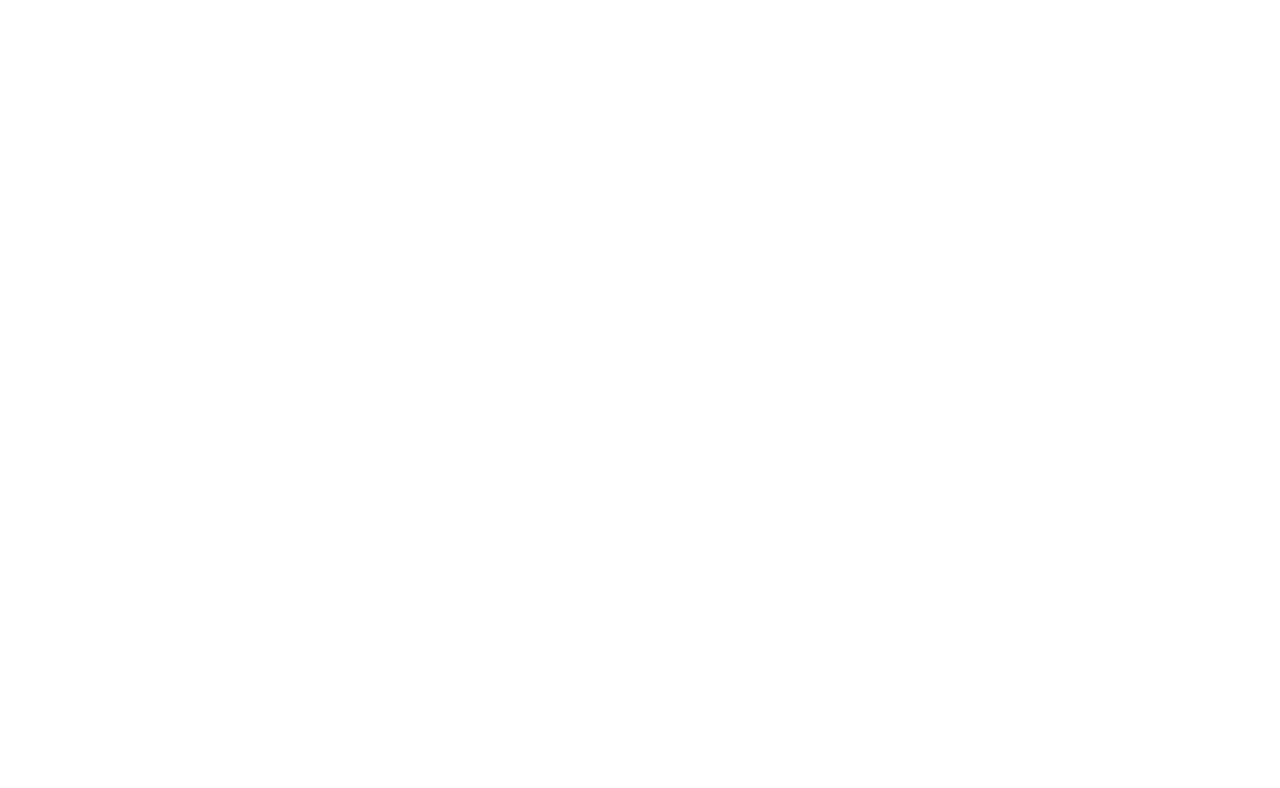
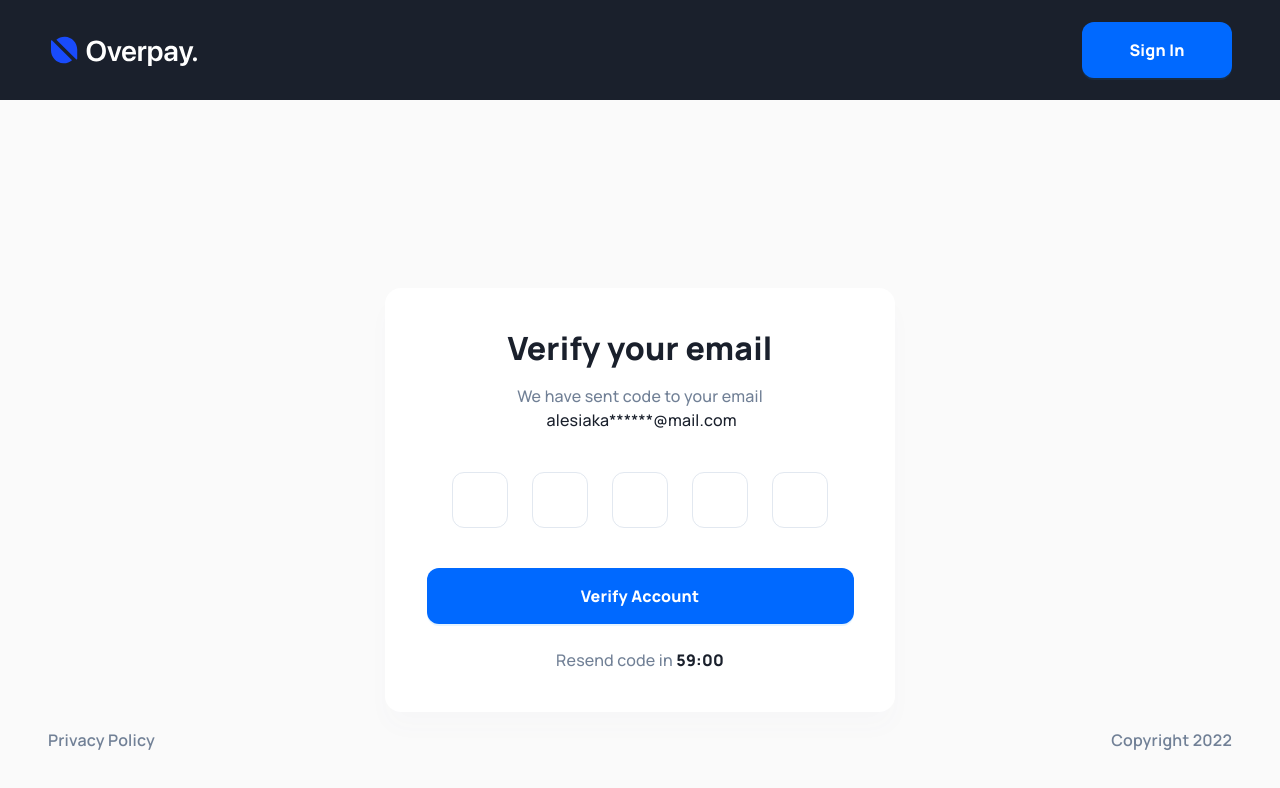
Before and after one commit to Akshay8122/react-component-practical, a React (Create React App) app: page /otp-auth in a window 1280 px wide. Before the commit this address had no page. Shown: the top 788 px of the page. Built offline with nearby package versions, Linux system fonts and the light colour scheme.

Commit message:
feat: Otp-authentication page added

```diff
--- a/package.json
+++ b/package.json
@@ -9,6 +9,7 @@
     "antd": "^5.8.2",
     "react": "^18.2.0",
     "react-dom": "^18.2.0",
+    "react-hot-toast": "^2.4.1",
     "react-router-dom": "^6.16.0",
     "react-scripts": "5.0.1",
     "sass": "^1.64.2",
--- a/src/App.js
+++ b/src/App.js
@@ -8,10 +8,13 @@ import SignUp from "./pages/SignUp";
 import SignIn from "./pages/SignIn";
 import ForgotPass from "./pages/ForgotPass";
 import HomePage from "./pages/HomePage";
-
+import OtpAuth from "./pages/OtpAuth";
+import { Toaster } from "react-hot-toast";
 function App() {
   return (
     <ConfigProvider theme={theme}>
+      <Toaster position="top-center" containerClassName="notify-toast" />
+
       <BrowserRouter>
         <div className="App">
           <Routes>
@@ -19,6 +22,7 @@ function App() {
             <Route path="/home" element={<HomePage />} />
             <Route path="/signup" element={<SignUp />} />
             <Route path="/forgotPass" element={<ForgotPass />} />
+            <Route path="otp-auth" element={<OtpAuth />} />
           </Routes>
         </div>
       </BrowserRouter>
--- a/src/App.scss
+++ b/src/App.scss
@@ -14,6 +14,10 @@
 .App-logo {
   height: 40vmin;
   pointer-events: none;
+}
+
+.notify-toast {
+  margin: 150px auto;
 }
 
 @media (prefers-reduced-motion: no-preference) {
--- a/src/components/Footer/Footer.scss
+++ b/src/components/Footer/Footer.scss
@@ -15,7 +15,8 @@
   padding: 0px 48px 48px 48px;
 }
 
-.forgotPass-footer {
+.forgotpass-footer,
+.otpauth-footer {
   display: flex;
   width: 100%;
   justify-content: space-between;
--- a/src/components/Input/Input.js
+++ b/src/components/Input/Input.js
@@ -6,8 +6,8 @@ const BaseInput = ({
   type,
   className,
   required,
+  name,
   maxLength,
-  minLength,
 }) => {
   return (
     <input
@@ -16,7 +16,7 @@ const BaseInput = ({
       className={className}
       required={required}
       maxLength={maxLength}
-      minLength={minLength}
+      name={name}
     />
   );
 };
--- a/src/components/Input/Input.scss
+++ b/src/components/Input/Input.scss
@@ -31,30 +31,27 @@ input {
   border-radius: 12px;
   border: 1px solid var(--greyscale-300, #e2e8f0);
 }
-// .remember {
-//   display: flex;
-//   width: 14px;
-//   height: 14px;
-//   border-radius: 50px;
-// }
-
-// .remember[type="checkbox"] {
-//   width: auto;
-//   background-color: white;
-//   border-radius: 50%;
-//   vertical-align: middle;
-//   border: 2px solid #ddd;
-//   appearance: none;
-//   -webkit-appearance: none;
-//   outline: none;
-//   cursor: pointer;
-// }
-// .remember {
-//   width: 20px;
-//   height: 20px;
-//   border: 4px solid black;
-//   border-radius: 50%;
-//   appearance: auto;
-//   clip-path: circle(50%);
-//   background-color: blue;
-// }
+.boxes-fill {
+  display: flex;
+  width: 56px;
+  height: 56px;
+  padding: 12px 0px 13px 0px;
+  justify-content: center;
+  align-items: center;
+  color: $greyscale-900;
+  text-align: center;
+  font-family: Manrope;
+  font-size: 24px;
+  font-style: normal;
+  font-weight: 800;
+  line-height: 130%;
+  &:focus {
+    width: 56px;
+    height: 56px;
+    border-radius: 12px;
+    border: 1px solid $primary-base;
+    display: flex;
+    align-items: center;
+    gap: 24px;
+  }
+}
--- /dev/null
+++ b/src/components/Otp-box/OtpBox.js
@@ -0,0 +1,79 @@
+import React, { useEffect } from "react";
+import BaseInput from "../Input/Input";
+import "./OtpBox.scss";
+
+function OtpBox() {
+  useEffect(() => {
+    const inputs = document.getElementById("opt-box");
+
+    inputs.addEventListener("input", function (e) {
+      const target = e.target;
+      const val = target.value;
+
+      if (isNaN(val)) {
+        target.value = "";
+        return;
+      }
+
+      if (val !== "") {
+        const next = target.nextElementSibling;
+        if (next) {
+          next.focus();
+        }
+      }
+    });
+
+    inputs.addEventListener("keyup", function (e) {
+      const target = e.target;
+      const key = e.key.toLowerCase();
+
+      if (key === "backspace" || key === "delete") {
+        target.value = "";
+        const prev = target.previousElementSibling;
+        if (prev) {
+          prev.focus();
+        }
+        return;
+      }
+    });
+
+    inputs.addEventListener("keypress", function (e) {
+      const target = e.target;
+      const key = e.key.toLowerCase();
+
+      if (key === "enter" || e.keyCode === 13) {
+        e.preventDefault(); // Prevent the default behavior of the "Enter" key (submitting the form)
+        const next = target.nextElementSibling;
+        if (next) {
+          next.focus();
+        }
+      }
+    });
+  }, []);
+  return (
+    <div className="otp-box" id="opt-box">
+      <BaseInput className="boxes-fill" maxLength={1} required={true} />
+      <BaseInput className="boxes-fill" maxLength={1} required={true} />
+      <BaseInput
+        className="boxes-fill"
+        maxLength={1}
+        type="text"
+        required={true}
+      />
+      <BaseInput
+        className="boxes-fill"
+        maxLength={1}
+        type="text"
+        required={true}
+      />
+      <BaseInput
+        className="boxes-fill"
+        maxLength={1}
+        type="text"
+        required={true}
+      />
+    </div>
+  );
+}
+
+export default OtpBox;
--- /dev/null
+++ b/src/components/Otp-box/OtpBox.scss
@@ -0,0 +1,6 @@
+@import "../../styles/variable";
+.otp-box {
+  display: flex;
+  align-items: center;
+  gap: 24px;
+}
--- a/src/pages/ForgotPass.js
+++ b/src/pages/ForgotPass.js
@@ -1,11 +1,18 @@
 import React from "react";
 import "./ForgotPass.scss";
+
 import Header from "../components/Header/Header";
 import Footer from "../components/Footer/Footer";
 import BaseInput from "../components/Input/Input";
 import BaseButton from "../components/Button/Button";
+import { Link } from "react-router-dom";
+import { Form } from "antd";
+import toast from "react-hot-toast";
 
 function ForgotPass() {
+  const notify = () => toast.success("Email sent successfully.");
+  const validateTrigger = ["onChange", "onBlur"];
+
   return (
     <>
       <Header fullLength />
@@ -18,18 +25,27 @@ function ForgotPass() {
               send you a link to reset your password.
             </p>
           </div>
-
-          <BaseInput
-            className="forgot-input"
-            placeholder="alesiakarapova@mail.com"
-          />
-          <div className="forgot-btn-section">
-            <BaseButton type="primary" value="Send Link" className="sign-btn" />
-            <p className="forgot-email-text">Forgot your email?</p>
-          </div>
+          <Form onFinish={() => notify()}>
+            <BaseInput
+              className="forgot-input"
+              placeholder="alesiakarapova@mail.com"
+              required={true}
+              name="email"
+            />
+            <div className="forgot-btn-section">
+              <BaseButton
+                type="primary"
+                value="Send Link"
+                className="sign-btn"
+              />
+              <Link to={"/otp-auth"} className="forgot-email-text">
+                Forgot your email?
+              </Link>
+            </div>
+          </Form>
         </div>
       </div>
-      <Footer className={"forgotPass-footer"} />
+      <Footer className={"forgotpass-footer"} />
     </>
   );
 }
--- /dev/null
+++ b/src/pages/OtpAuth.js
@@ -0,0 +1,45 @@
+import React from "react";
+import "./OtpAuth.scss";
+import Header from "../components/Header/Header";
+import Footer from "../components/Footer/Footer";
+import BaseButton from "../components/Button/Button";
+import OtpBox from "../components/Otp-box/OtpBox";
+import { Form } from "antd";
+import toast from "react-hot-toast";
+
+function OtpAuth() {
+  const notify = () => toast.success("Otp verification completed.");
+
+  return (
+    <>
+      <Header fullLength />
+      <Form onFinish={() => notify()}>
+        <div className="otp-container-wrapper">
+          <div className="verify-container">
+            <div className="verify-email-content">
+              <p className="verify-heading">Verify your email</p>
+              <p className="verify-text">
+                We have sent code to your email &nbsp;
+                <span className="email">alesiaka******@mail.com</span>
+              </p>
+            </div>
+            <OtpBox />
+            <div className="verify-btn-section">
+              <BaseButton
+                type="primary"
+                className="verify-btn"
+                value="Verify Account"
+              />
+              <p className="opt-resend-text">
+                Resend code in <span className="opt-seconds">59:00</span>
+              </p>
+            </div>
+          </div>
+        </div>
+      </Form>
+      <Footer className={"otpauth-footer"} />
+    </>
+  );
+}
+
+export default OtpAuth;
--- /dev/null
+++ b/src/pages/OtpAuth.scss
@@ -0,0 +1,86 @@
+@import "../styles/variable";
+
+.otp-container-wrapper {
+  position: relative;
+  display: flex;
+  //  option for align child div in center without using margin
+  justify-content: center;
+  justify-items: center;
+  width: 100%;
+  height: 100vh;
+  align-items: center;
+  background: var(--greyscale-50, #fafafa);
+
+  .verify-container {
+    // center child using margin
+    // margin: 200px auto;
+    display: flex;
+    width: 510px;
+    padding: 40px;
+    flex-direction: column;
+    justify-content: center;
+    align-items: center;
+    gap: 40px;
+    border-radius: 16px;
+    background: $white;
+    box-shadow: 0px 16px 24px 0px rgba(93, 106, 131, 0.02);
+    z-index: 100;
+
+    .verify-email-content {
+      display: flex;
+      flex-direction: column;
+      align-items: center;
+      gap: 16px;
+      align-self: stretch;
+      .verify-heading {
+        color: $greyscale-900;
+        text-align: center;
+        font-family: Manrope;
+        font-size: 32px;
+        font-style: normal;
+        font-weight: 800;
+        line-height: 125%;
+        letter-spacing: 0.2px;
+      }
+      .verify-text,
+      .email {
+        color: $greyscale-600;
+        text-align: center;
+        font-family: Manrope;
+        font-size: 16px;
+        font-style: normal;
+        font-weight: 500;
+        line-height: 150%;
+        letter-spacing: 0.2px;
+      }
+      .email {
+        color: $greyscale-900;
+      }
+    }
+
+    .verify-btn-section {
+      display: flex;
+      flex-direction: column;
+      align-items: center;
+      gap: 24px;
+      align-self: stretch;
+      .opt-resend-text,
+      .opt-seconds {
+        color: $greyscale-600;
+        text-align: center;
+
+        /* body/large/medium */
+        font-family: Manrope;
+        font-size: 16px;
+        font-style: normal;
+        font-weight: 500;
+        line-height: 150%; /* 24px */
+        letter-spacing: 0.2px;
+      }
+      .opt-seconds {
+        color: $greyscale-900;
+        font-weight: 800;
+      }
+    }
+  }
+}
```
Also changed, not shown: 1 other file (tests, documents, lock files or other folders).
